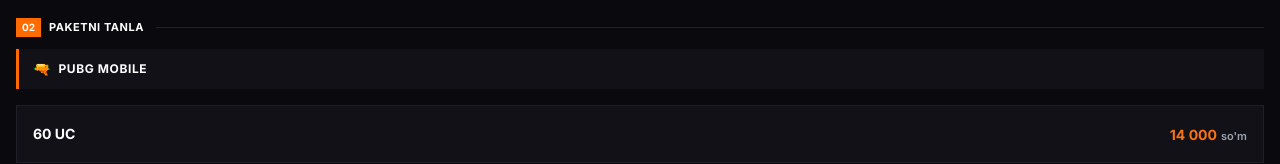
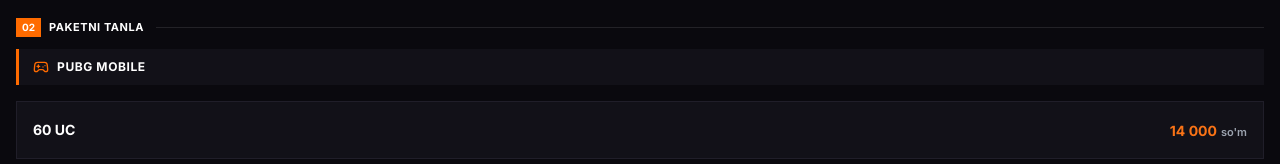
Before and after one commit to jumaqulovyashnar/uc-and-almaz.-bot, a React (Vite) app in the folder frontend/: page /purchase/pubg in a window 1280 px wide. Shown: the part 222-386 px from the top of the page. Built offline with nearby package versions, Linux system fonts and the light colour scheme; no server answers.

Commit message:
style: replace raw emojis in game title bars with Lucide SVG icons (Gamepad2, Flame) in glowing orange

```diff
--- a/frontend/src/pages/PurchaseFreeFire.tsx
+++ b/frontend/src/pages/PurchaseFreeFire.tsx
@@ -2,7 +2,7 @@ import React, { useState, useEffect, useRef } from 'react';
 import { useNavigate } from 'react-router-dom';
 import { Button } from '../components/ui/Button';
 import { Input } from '../components/ui/Input';
-import { Gem, CheckCircle2, AlertTriangle, ShoppingCart, ArrowLeft } from 'lucide-react';
+import { Gem, CheckCircle2, AlertTriangle, ShoppingCart, ArrowLeft, Flame } from 'lucide-react';
 import { CategoryTabs } from '../components/shared/CategoryTabs';
 import { PackageCard } from '../components/shared/PackageCard';
 import { freeFirePackages } from '../data/packages';
@@ -263,7 +263,7 @@ const PurchaseFreeFire: React.FC = () => {
 
         {/* Game Title Bar */}
         <div className="bg-[#121118] border-l-[3px] border-[#FF6B00] px-3.5 py-2.5 flex items-center gap-2 rounded-none mb-4">
-          <span className="text-sm">🔥</span>
+          <Flame className="w-4 h-4 text-[#FF6B00]" />
           <span className="font-black text-white text-xs tracking-wider uppercase">Free Fire</span>
         </div>
 
--- a/frontend/src/pages/PurchaseGame.tsx
+++ b/frontend/src/pages/PurchaseGame.tsx
@@ -1,6 +1,6 @@
 import React, { useState, useEffect } from 'react';
 import { useParams, useNavigate } from 'react-router-dom';
-import { AlertTriangle, CheckCircle2, ArrowLeft } from 'lucide-react';
+import { AlertTriangle, CheckCircle2, ArrowLeft, Gamepad2 } from 'lucide-react';
 import useStore from '../store/useStore';
 import { getDynamicProducts, verifyPlayer, type DynamicProduct } from '../services/api';
 import Input from '../components/ui/Input';
@@ -141,7 +141,7 @@ export default function PurchaseGame() {
 
         {/* Game Title Bar */}
         <div className="bg-[#121118] border-l-[3px] border-[#FF6B00] px-3.5 py-2.5 flex items-center gap-2 rounded-none mb-4">
-          <span className="text-sm">🎮</span>
+          <Gamepad2 className="w-4 h-4 text-[#FF6B00]" />
           <span className="font-black text-white text-xs tracking-wider uppercase">{gameDisplayName}</span>
         </div>
 
--- a/frontend/src/pages/PurchasePUBG.tsx
+++ b/frontend/src/pages/PurchasePUBG.tsx
@@ -374,7 +374,7 @@ const PurchasePUBG: React.FC = () => {
 
         {/* Game Title Bar */}
         <div className="bg-[#121118] border-l-[3px] border-[#FF6B00] px-3.5 py-2.5 flex items-center gap-2 rounded-none mb-4">
-          <span className="text-sm">🔫</span>
+          <Gamepad2 className="w-4 h-4 text-[#FF6B00]" />
           <span className="font-black text-white text-xs tracking-wider uppercase">PUBG Mobile</span>
         </div>
 
```
